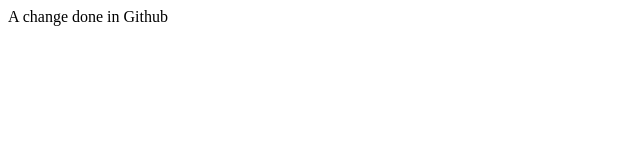
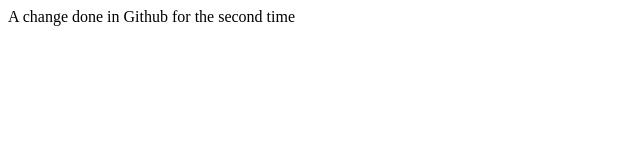
Before and after one commit to andyramone/htmlwapp, a plain HTML site: page index.html in a window 1280 px wide. Shown: the whole page, without its empty margins (0-640 px from the left). Drawn offline with Linux system fonts and the light colour scheme.

Commit message:
Update index.html

```diff
--- a/index.html
+++ b/index.html
@@ -3,6 +3,6 @@
 <title>My first webapp</title>
 </head>
 <body>
-A change done in Github
+A change done in Github for the second time
 </body>
 </html>
```
